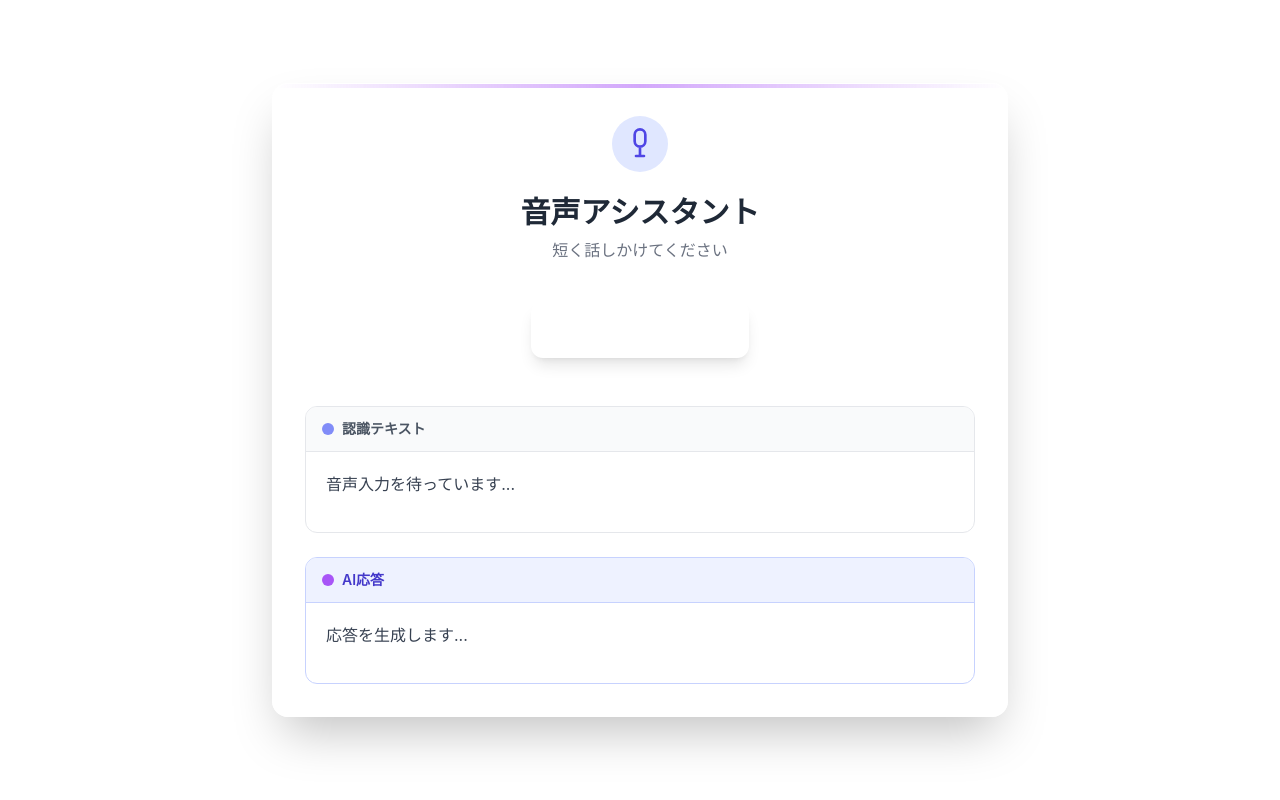
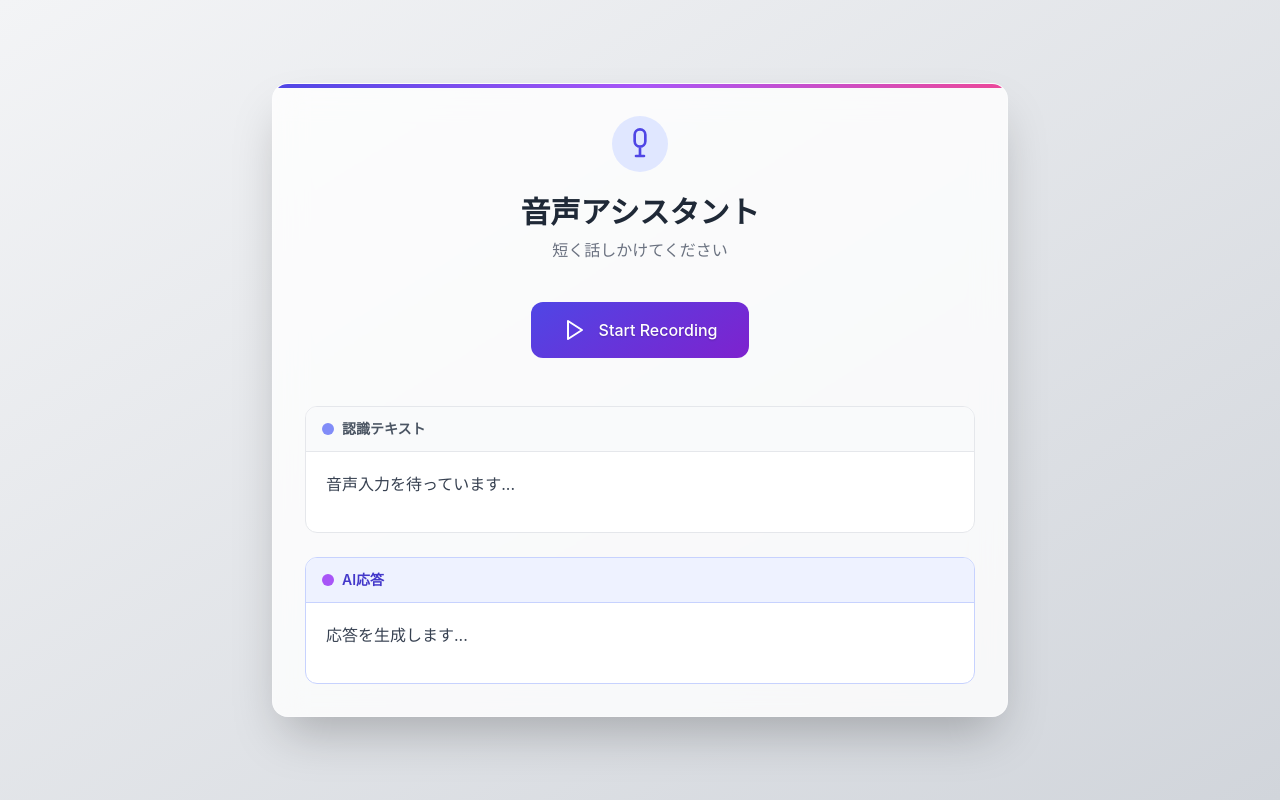
Before and after one commit to kenta-hirahara/Speech-Recognition, a Flask app: page / in a window 1280 px wide. Run offline with Flask 3, Linux system fonts and the light colour scheme; style sheets or scripts are compiled from the project's sources; some libraries are stand-ins or nearby versions.

Commit message:
button design & motion updated

```diff
--- a/flask_app/static/app.js
+++ b/flask_app/static/app.js
@@ -38,9 +38,8 @@
         recognition.start();
 
         // ボタンのスタイルを変更
-        startBtn.classList.remove('from-indigo-600', 'to-purple-600');
-        startBtn.classList.add('animate-recording', 'bg-red-600');
-        startBtn.classList.remove('bg-gradient-to-r'); // グラデーションを削除
+        startBtn.classList.remove('normal-button');
+        startBtn.classList.add('recording-button', 'animate-recording');
 
         // テキストを更新
         buttonText.textContent = "Recording...";
@@ -57,8 +56,8 @@
         isRecording = false;
 
         // ボタンのスタイルを元に戻す
-        startBtn.classList.add('from-indigo-600', 'to-purple-600', 'bg-gradient-to-r');
-        startBtn.classList.remove('animate-recording', 'bg-red-600');
+        startBtn.classList.remove('recording-button', 'animate-recording');
+        startBtn.classList.add('normal-button');
 
         // テキストを更新
         buttonText.textContent = "Start Recording";
--- a/flask_app/static/style.css
+++ b/flask_app/static/style.css
@@ -1,12 +1,15 @@
-@import 'tailwindcss';
-@keyframes slowpulse {
-    0%, 100% {
-                opacity: 1;
-            }
-    50% {
-                opacity: 0.5;
-            }
+.recording-button {
+    background: linear-gradient(145deg, #ff3b5c 0%, #d81b60 100%);
+    text-shadow: 0 1px 2px rgba(0, 0, 0, 0.2);
 }
-    .slow-pulse {
-            animation: slowpulse 15s ease-in-out infinite;
-        }
+
+.wave-effect {
+    background: radial-gradient(circle, rgba(255, 59, 92, 0.5) 0%, rgba(216, 27, 96, 0.2) 100%);
+    box-shadow: 0 0 10px rgba(216, 27, 96, 0.3);
+    backdrop-filter: blur(1px);
+}
+
+.normal-button {
+    background: linear-gradient(145deg, #4f46e5 0%, #7e22ce 100%);
+    text-shadow: 0 1px 2px rgba(0, 0, 0, 0.2);
+}
--- a/flask_app/templates/index.html
+++ b/flask_app/templates/index.html
@@ -20,12 +20,18 @@
                     },
                     keyframes: {
                         recording: {
-                            '0%, 100%': { transform: 'scale(1)', backgroundColor: 'rgb(220, 38, 38)' },
-                            '50%': { transform: 'scale(1.05)', backgroundColor: 'rgb(239, 68, 68)' },
+                            '0%, 100%': {
+                                transform: 'scale(1)',
+                                boxShadow: '0 0 15px rgba(239, 68, 68, 0.6), inset 0 2px 4px rgba(255, 255, 255, 0.3)'
+                            },
+                            '50%': {
+                                transform: 'scale(1.05)',
+                                boxShadow: '0 0 20px rgba(239, 68, 68, 0.8), inset 0 2px 4px rgba(255, 255, 255, 0.3)'
+                            },
                         },
                         wave: {
-                            '0%': { transform: 'scale(1)', opacity: '1' },
-                            '100%': { transform: 'scale(1.5)', opacity: '0' },
+                            '0%': { transform: 'scale(1)', opacity: '0.6' },
+                            '100%': { transform: 'scale(1.8)', opacity: '0' },
                         }
                     }
                 },
@@ -52,10 +58,10 @@
             <div class="flex justify-center mb-12">
                 <div class="relative">
                     <!-- 録音中の波紋アニメーション -->
-                    <span id="recording-wave-1" class="absolute inset-0 bg-red-500 rounded-xl opacity-0"></span>
-                    <span id="recording-wave-2" class="absolute inset-0 bg-red-500 rounded-xl opacity-0" style="animation-delay: 0.5s"></span>
+                    <span id="recording-wave-1" class="absolute inset-0 rounded-xl opacity-0 wave-effect"></span>
+                    <span id="recording-wave-2" class="absolute inset-0 rounded-xl opacity-0 wave-effect" style="animation-delay: 0.5s"></span>
 
-                    <button id="start-btn" class="relative bg-gradient-to-r from-indigo-600 to-purple-600 hover:scale-105 text-white font-medium py-4 px-8 rounded-xl transition duration-300 flex items-center shadow-lg">
+                    <button id="start-btn" class="relative normal-button hover:scale-105 text-white font-medium py-4 px-8 rounded-xl transition duration-300 flex items-center">
                         <svg id="mic-icon" xmlns="http://www.w3.org/2000/svg" fill="none" viewBox="0 0 24 24" stroke="currentColor" class="w-6 h-6 mr-3">
                             <path stroke-linecap="round" stroke-linejoin="round" stroke-width="2" d="M5 3l14 9-14 9V3z" />
                         </svg>
```
